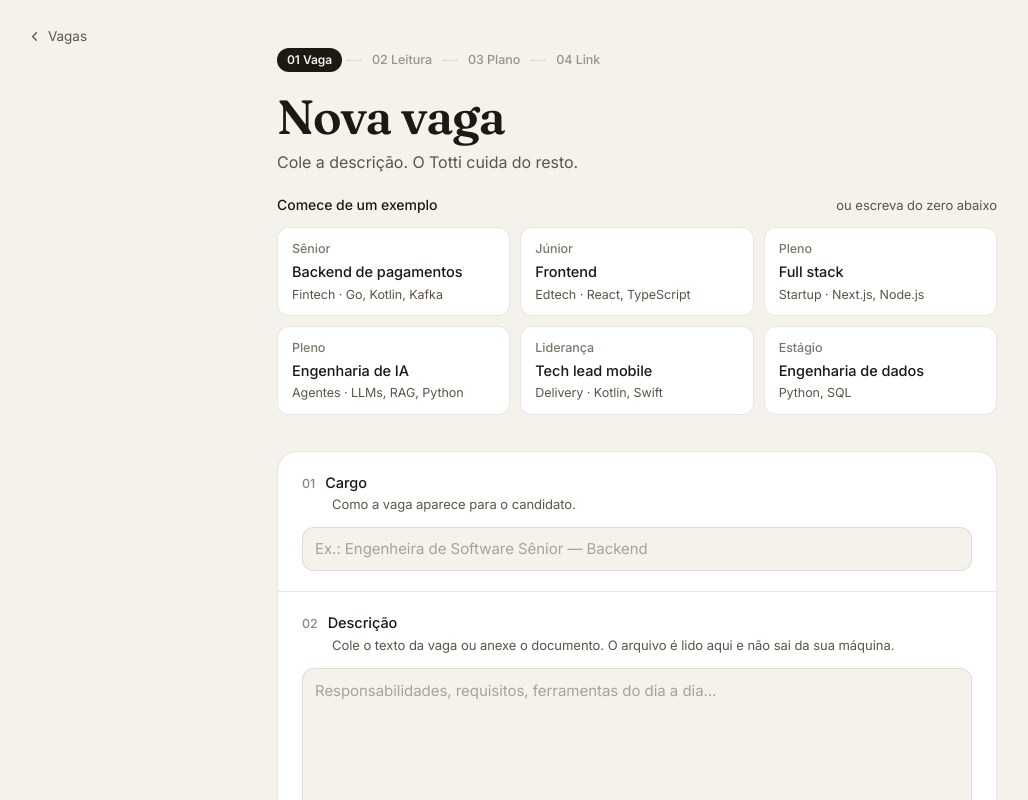
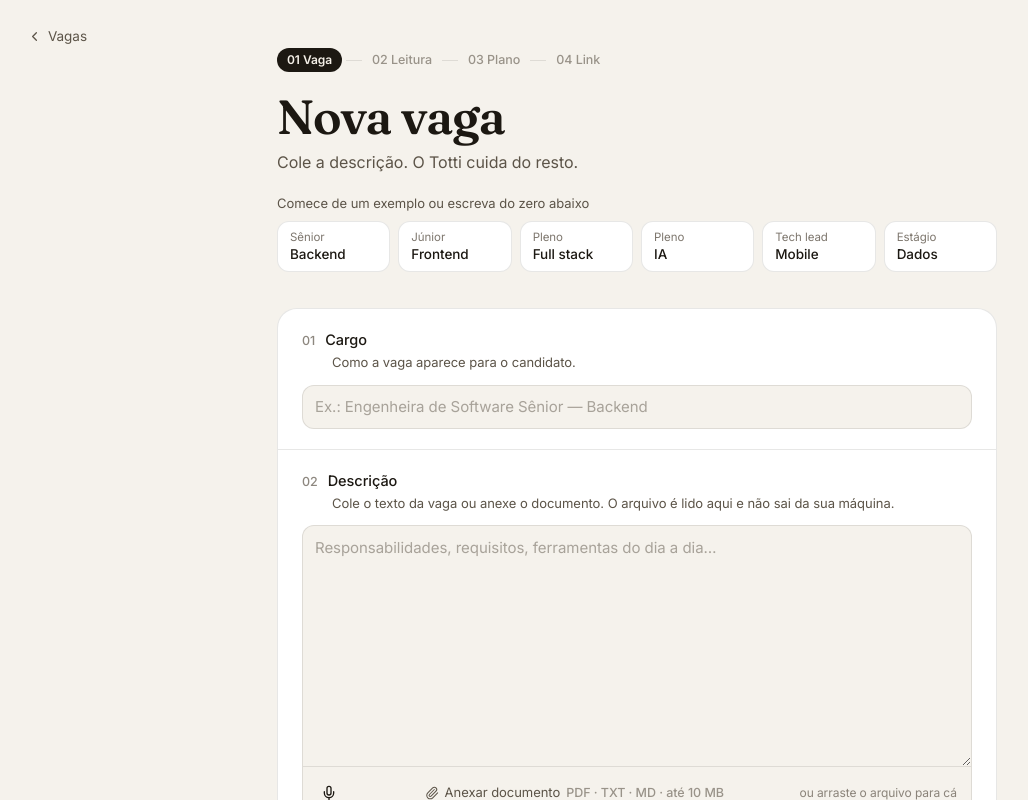
Before and after one commit to GioNicolas/converge-challenge, a Next.js app: page /vagas/nova in a window 1280 px wide. Shown: the top 800 px of the page, without its empty margins (3-1031 px from the left). Built offline with nearby package versions, Linux system fonts and the light colour scheme.

Commit message:
Exemplos da nova vaga menores: só nível e nome curto, numa linha no desktop
Co-Authored-By: Claude Opus 5.5 <noreply@anthropic.com>

```diff
--- a/components/pre-entrevista/EntradaVaga.tsx
+++ b/components/pre-entrevista/EntradaVaga.tsx
@@ -27,14 +27,14 @@ type Props = {
   voltar?: ReactNode;
 };
 
-/** Cartões de exemplo (vagas de `fixtures/pre-entrevista/vagas.ts`): nível, nome curto e onde/com o quê. Seis fecham a grade 3×2. */
-const EXEMPLOS: { id: string; nivel: string; nome: string; detalhe: string }[] = [
-  { id: "backend-senior-pagamentos", nivel: "Sênior", nome: "Backend de pagamentos", detalhe: "Fintech · Go, Kotlin, Kafka" },
-  { id: "frontend-junior", nivel: "Júnior", nome: "Frontend", detalhe: "Edtech · React, TypeScript" },
-  { id: "fullstack-startup", nivel: "Pleno", nome: "Full stack", detalhe: "Startup · Next.js, Node.js" },
-  { id: "ia-pleno", nivel: "Pleno", nome: "Engenharia de IA", detalhe: "Agentes · LLMs, RAG, Python" },
-  { id: "tech-lead-mobile", nivel: "Liderança", nome: "Tech lead mobile", detalhe: "Delivery · Kotlin, Swift" },
-  { id: "estagio-dados", nivel: "Estágio", nome: "Engenharia de dados", detalhe: "Python, SQL" },
+/** Cartões de exemplo (vagas de `fixtures/pre-entrevista/vagas.ts`): nível e nome curto. Seis fecham a grade (uma linha no desktop, 3×2 ou 2×3 em telas menores). */
+const EXEMPLOS: { id: string; nivel: string; nome: string }[] = [
+  { id: "backend-senior-pagamentos", nivel: "Sênior", nome: "Backend" },
+  { id: "frontend-junior", nivel: "Júnior", nome: "Frontend" },
+  { id: "fullstack-startup", nivel: "Pleno", nome: "Full stack" },
+  { id: "ia-pleno", nivel: "Pleno", nome: "IA" },
+  { id: "tech-lead-mobile", nivel: "Tech lead", nome: "Mobile" },
+  { id: "estagio-dados", nivel: "Estágio", nome: "Dados" },
 ];
 
 const moldura =
@@ -165,12 +165,9 @@ export default function EntradaVaga({ onEnviar, erro, inicial, voltar }: Props)
           </h1>
           <p className="text-[16px] text-texto-suave">Cole a descrição. O Totti cuida do resto.</p>
         </div>
-        <div className="flex flex-col gap-3">
-          <div className="flex items-baseline justify-between gap-3">
-            <span className="text-[14px] font-medium text-texto">Comece de um exemplo</span>
-            <span className="text-[13px] text-texto-suave">ou escreva do zero abaixo</span>
-          </div>
-          <div className="grid grid-cols-2 gap-2.5 sm:grid-cols-3">
+        <div className="flex flex-col gap-2">
+          <span className="text-[13px] text-texto-suave">Comece de um exemplo ou escreva do zero abaixo</span>
+          <div className="grid grid-cols-2 gap-2 sm:grid-cols-3 md:grid-cols-6">
             {EXEMPLOS.map((e) => {
               const ativo = exemploAtual === e.id;
               return (
@@ -179,22 +176,21 @@ export default function EntradaVaga({ onEnviar, erro, inicial, voltar }: Props)
                   type="button"
                   onClick={() => usarExemplo(e.id)}
                   aria-pressed={ativo}
-                  className={`group relative flex flex-col gap-1 rounded-controle border px-3.5 py-3 text-left transition-[border-color,background-color,box-shadow,transform] duration-150 active:scale-[0.98] ${
+                  className={`relative flex flex-col rounded-controle border py-2 pl-3 pr-7 text-left transition-[border-color,background-color,box-shadow,transform] duration-150 active:scale-[0.98] ${
                     ativo
                       ? "border-texto bg-superficie shadow-[0_0_0_3px_rgb(17_17_17/0.08)]"
                       : "border-borda bg-superficie hover:-translate-y-px hover:border-texto/30 hover:shadow-[0_2px_8px_rgb(17_17_17/0.05)]"
                   }`}
                 >
-                  <span className="rotulo text-texto-suave/80">{e.nivel}</span>
-                  <span className="text-[14.5px] font-medium leading-snug text-texto">{e.nome}</span>
-                  <span className="text-[12.5px] leading-snug text-texto-suave">{e.detalhe}</span>
+                  <span className="text-[11.5px] leading-tight text-texto-suave/80">{e.nivel}</span>
+                  <span className="truncate text-[13.5px] font-medium leading-snug text-texto">{e.nome}</span>
                   <span
                     aria-hidden
-                    className={`absolute right-2.5 top-2.5 flex h-[18px] w-[18px] items-center justify-center rounded-full bg-texto text-fundo transition-[opacity,transform] duration-150 ${
+                    className={`absolute right-2 top-1/2 flex h-4 w-4 -translate-y-1/2 items-center justify-center rounded-full bg-texto text-fundo transition-[opacity,scale] duration-150 ${
                       ativo ? "scale-100 opacity-100" : "scale-75 opacity-0"
                     }`}
                   >
-                    <Check size={11} strokeWidth={2.5} />
+                    <Check size={10} strokeWidth={2.75} />
                   </span>
                 </button>
               );
```
